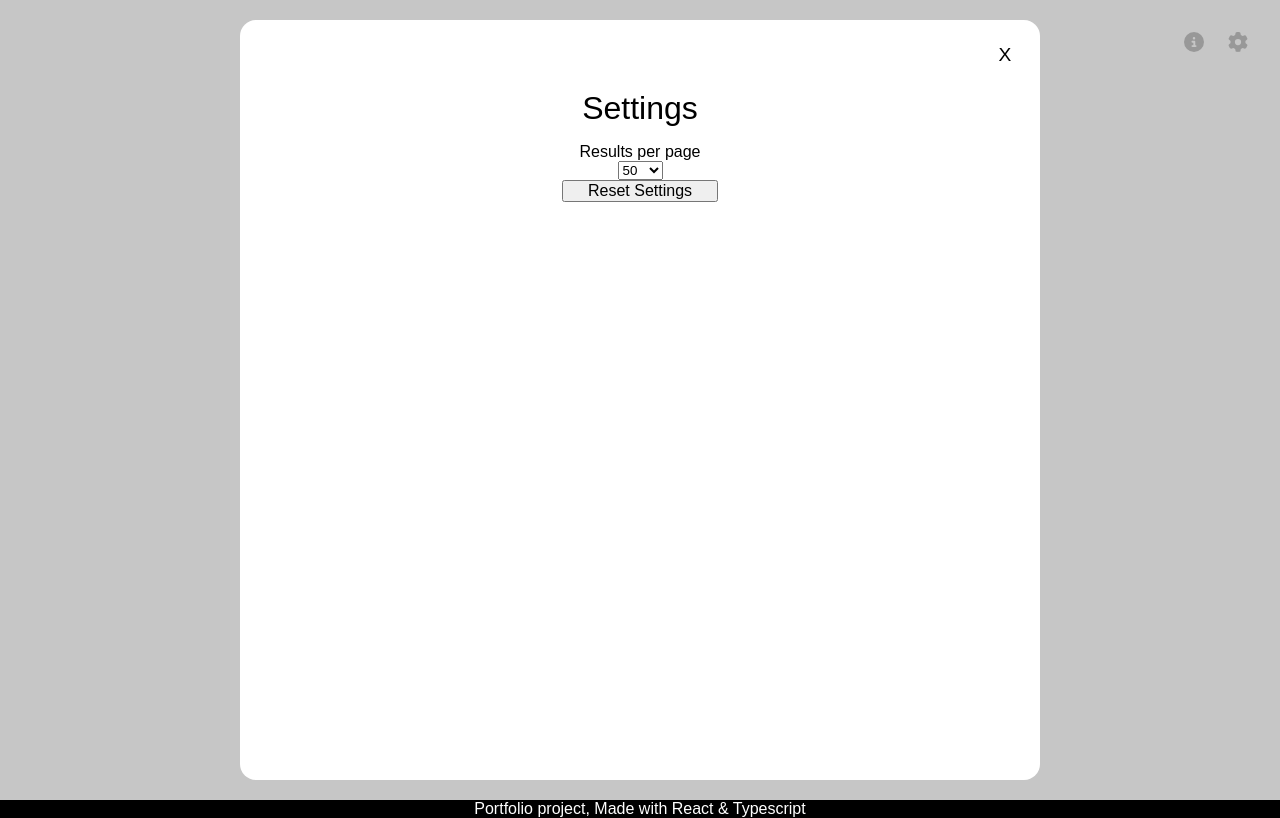
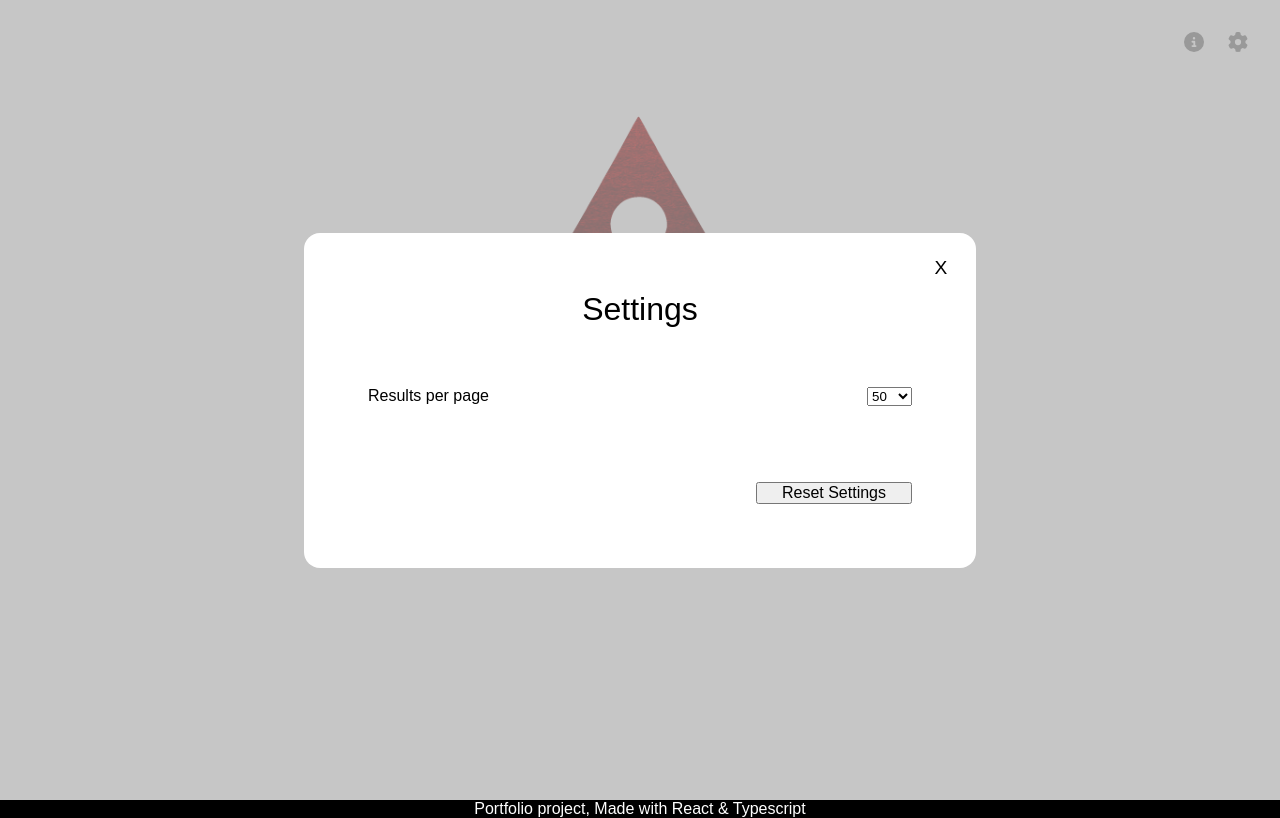
Before and after one commit to franciscoxrra/nasa-images, a React (Create React App) app: page / in a window 1280 px wide. Both pictures are taken after a click on the button 1238 px from the left and 42 px from the top of the page. Built offline with nearby package versions, Linux system fonts and the light colour scheme; no server answers.

Commit message:
Making Modal adapt to different screen sizes;
Fixing settings modal;
Refactoring and making code more reusable;
Left some TODO notes;

```diff
--- a/src/components/ModalSystem/ModalContainer.tsx
+++ b/src/components/ModalSystem/ModalContainer.tsx
@@ -7,8 +7,8 @@ const Container = styled.div`
     label: ModalContainer;
 
     display: grid;
-    grid-template-rows: max-content max-content auto;
-    row-gap: 1rem;
+    grid-template-rows: max-content auto;
+    row-gap: 0.25rem;
     box-sizing: border-box;
     padding: 1rem;
     height: 100%;
@@ -21,6 +21,16 @@ const ModalTab = styled.div`
     justify-items: right;
 `
 
+const ModalContent = styled.div`
+    label: ModalContent;
+
+    display: grid;
+    grid-template-rows: max-content auto;
+    row-gap: 1rem;
+    overflow-y: auto;
+    padding: 0 3rem 3rem;
+`
+
 const ModalTitle = styled.div`
     label: ModalTitle;
 
@@ -28,10 +38,13 @@ const ModalTitle = styled.div`
         props.theme.fonts.sizes.biggest};
 `
 
-const ModalContent = styled.div`
+const ModalBody = styled.div`
     label: ModalContent;
 
     height: 100%;
+    min-height: 10rem;
+    display: grid;
+    align-items: center;
 `
 
 interface ModalContainerProps {
@@ -62,8 +75,10 @@ export const ModalContainer = ({
                     </IconButton>
                 )}
             </ModalTab>
-            <ModalTitle>{title}</ModalTitle>
-            <ModalContent>{modalBody}</ModalContent>
+            <ModalContent>
+                <ModalTitle>{title}</ModalTitle>
+                <ModalBody>{modalBody}</ModalBody>
+            </ModalContent>
         </Container>
     )
 }
--- a/src/components/ModalSystem/ModalSystem.tsx
+++ b/src/components/ModalSystem/ModalSystem.tsx
@@ -27,13 +27,21 @@ const ModalContainer = styled.div`
 const Modal = styled.div`
     label: Modal;
 
-    height: 95%;
-    width: 95%;
-    max-height: 50rem;
-    max-width: 50rem;
+    width: 100%;
+    max-height: min(42rem, 95vw);
+    max-width: min(42rem, 95vw);
     background-color: ${(props) =>
         props.theme.colors.background.primary};
     border-radius: 1rem;
+
+    @media (width < ${(props) =>
+            props.theme.breakpoints.width.small}) {
+        height: 100vh;
+        width: 100vw;
+        max-height: none;
+        max-width: none;
+        border-radius: 0;
+    }
 `
 
 const ContentContainer = styled.div`
--- a/src/components/ModalSystem/modals/SettingsModal.tsx
+++ b/src/components/ModalSystem/modals/SettingsModal.tsx
@@ -7,9 +7,19 @@ import {
     useResetSettings,
     useSetResultsPerPage
 } from "../../../reducers/actions/settings"
+import { ModalBodyAndButtons } from "./common/ModalBodyAndButtons"
+import { ModalButtons } from "./common/ModalButtons"
 
 const SettingsList = styled.div`
     label: SettingsList;
+`
+
+const SettingsItem = styled.div`
+    label: SettingsItem;
+
+    display: grid;
+    grid-template-columns: auto max-content;
+    justify-items: left;
 `
 
 export const SettingsModal = () => {
@@ -34,23 +44,30 @@ export const SettingsModal = () => {
 
     return (
         <ModalContainer hasCloseX={true} title="Settings">
+            <ModalBodyAndButtons>
                 <SettingsList>
-                <div>
+                    <SettingsItem>
                         <div>Results per page</div>
                         <select
                             name="resultsPerPage"
                             value={settings.resultsPerPage}
-                        onChange={onResultsPerPageChange}
+                            onChange={
+                                onResultsPerPageChange
+                            }
                         >
+                            {/** TODO make array for available options **/}
                             <option value="20">20</option>
                             <option value="50">50</option>
                             <option value="100">100</option>
                         </select>
-                </div>
+                    </SettingsItem>
+                </SettingsList>
+                <ModalButtons>
                     <button onClick={onResetClick}>
                         Reset Settings
                     </button>
-            </SettingsList>
+                </ModalButtons>
+            </ModalBodyAndButtons>
         </ModalContainer>
     )
 }
--- /dev/null
+++ b/src/components/ModalSystem/modals/common/ModalBodyAndButtons.tsx
@@ -0,0 +1,11 @@
+import styled from "@emotion/styled"
+
+export const ModalBodyAndButtons = styled.div`
+    label: ModalBodyAndButtons;
+
+    display: grid;
+    grid-template-rows: auto max-content;
+    row-gap: 2rem;
+    align-items: center;
+    height: 100%;
+`
--- /dev/null
+++ b/src/components/ModalSystem/modals/common/ModalButtons.tsx
@@ -0,0 +1,8 @@
+import styled from "@emotion/styled"
+
+export const ModalButtons = styled.div`
+    label: ModalButtons;
+
+    display: grid;
+    justify-items: right;
+`
--- a/src/index.tsx
+++ b/src/index.tsx
@@ -31,6 +31,7 @@ import { store } from "./reducers/store"
 // TODO Update readme
 // TODO Manage tab navigation, reaching behind modals
 // TODO fix search header for small screens
+// TODO change font
 
 const root = ReactDOM.createRoot(
     document.getElementById("space-base") as HTMLElement
--- a/src/reducers/settings/settingsReducer.tsx
+++ b/src/reducers/settings/settingsReducer.tsx
@@ -1,6 +1,11 @@
 import { Reducer } from "react"
 import { PrefixAction } from "../util"
 import { State } from "../store"
+
+export const resultsPerPageOptions = [20, 50, 100] as const
+
+export type ResultsPerPageOptions =
+    (typeof resultsPerPageOptions)[number] // TODO use this type instead of number
 
 interface SettingsState {
     resultsPerPage: number
```
Lines whose indentation alone changed are shown as unchanged.
